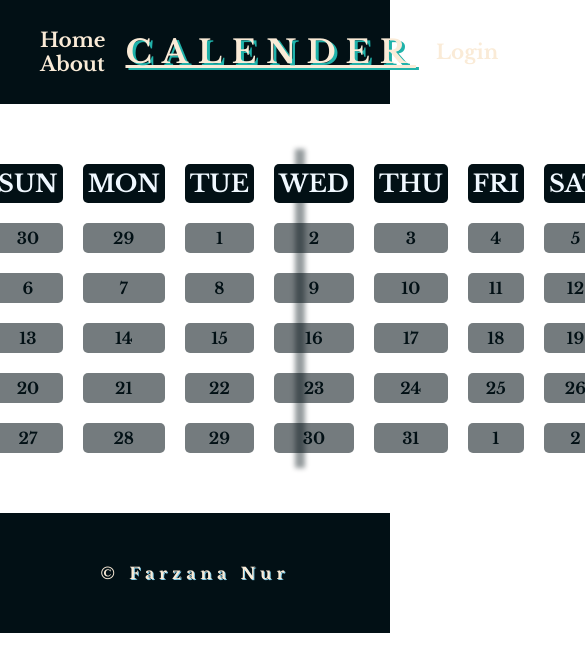
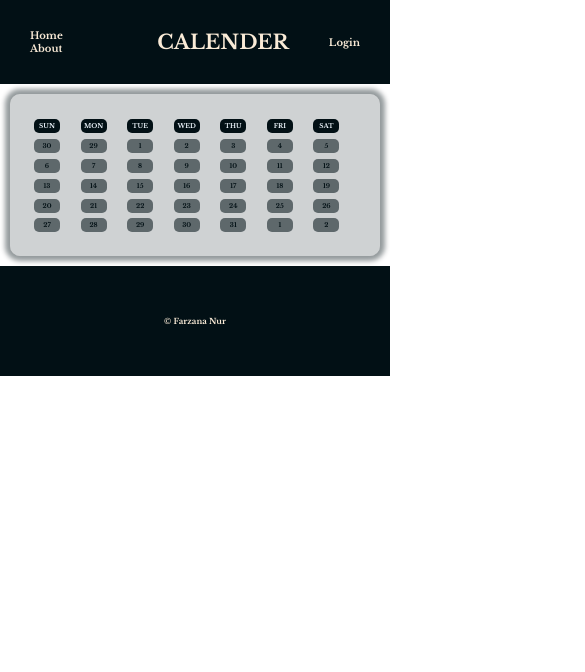
Before and after one commit to FarzanaNur/calendar, a plain HTML site: page index.html in a window 390 px wide. Shown: the top 672 px of the page, 585 px wide, since content can reach past the window. Drawn offline with nearby package versions, Linux system fonts and the light colour scheme.

Commit message:
responsive-1

```diff
--- a/css/style.css
+++ b/css/style.css
@@ -9,10 +9,10 @@
 /* header style */
 /* nav start */
 .header{
+    padding: 20px;
+    background-color:  #021015;
     /* position: relative; */
     /* border: 2px solid; */
-    padding: 20px;
-    background-color:  #021015;
     /* box-shadow: 0px 0px 5px 5px bisque; */
 }
 .nav-li{
@@ -38,26 +38,25 @@ nav a{
 }
 /* nav end */
 /* main body styling */
-main{
-    /* height: fit-content; */
-}
+
 /* calender section start */
 .calender-section{
+    padding: 40px;
+    margin: 50px;
     background-color: #02101530;
     box-shadow:0px 0px 5px 5px #0210156c;
     border-radius: 10px;
-    margin: 50px 300px;
-    display: flex;
-    justify-content: center;
+    /* display: flex; */
+    /* justify-content: center; */
     /* border: 2px solid red; */
     /* align-items: center; */
 }
 .calender-container{
-
     display: grid;
     grid-template-columns: repeat(7,1fr);
-    /* grid-template-rows: 20x repeat(5,40px); */
-    /* border: 2px solid #020715; */
+    /* grid-template-rows: repeat(6,70px); */
+    justify-content: center;
+    align-items: center;
     border-radius: 10px;
     /* width: 50%; */
 }
@@ -81,8 +80,6 @@ main{
     color: aliceblue;
 }
 .day a:hover{
-    /* font-size: 1.3em; */
-    /* letter-spacing: 5px; */
     transition-delay: .3s ease;
     font-weight: 700;
     text-shadow: 2px 2px lightseagreen;
@@ -114,18 +111,61 @@ main{
 }
 /* responsive styling */
 
-@media (max-width: 600px) {
+@media (max-width: 640px) {
+    .header{
+        padding: 10px;
+        gap: 0;
+    }
+    .nav-li{
+        font-size: 10px;
+        /* display: block; */
+    }
+    .nav-li a{
+        font-size: 10px;
+        /* display: block; */
+    }
+    .heading-title{
+        padding: 20px;
+        font-size: 20px;
+        letter-spacing: normal;
+        text-decoration: none;
+        text-shadow: none;
+        text-align: left;
+    }
+    .calender-section{
+        grid-template-columns: repeat(7,1fr);
+        grid-template-rows: repeat(5,20px);
+        margin: 10px;
+        padding: 2px;
+        /* border: 2px solid red; */
+    }
+    .calender-container{
+        grid-template-columns: repeat(7,1fr);
+        grid-template-rows: repeat(5,20px);
+        padding: 20px;
+        /* row-gap: 1px;
+        column-gap: 0px; */
+        /* border: 2px solid red; */
+    }
     .date,
     .day {
-        font-size: 1.2em; /* Slightly smaller text on small screens */
-        padding: 5px; /* Reduced padding */
+        margin: 2px;
+        padding: 3px;
+        font-size: .4em; /* Slightly smaller text on small screens */
+        height: fit-content;
+        width: 20px;
+
+        /* border: 2px solid red; */
+    }
+    .day a,.date{
+        font-size: .4rem;
+    }
+    .footer{
+        margin-bottom: 0;
+        font-size: .5em;
+        letter-spacing: normal;
+    }
+    .footer-text{
+        text-shadow: none;
     }
 }
-
-@media (max-width: 400px) {
-    .date,
-    .day {
-        font-size: 1em; /* Even smaller text for very small screens */
-        padding: 5px; /* Further reduced padding */
-    }
-}
--- a/index.html
+++ b/index.html
@@ -17,7 +17,7 @@
         <nav class="navbar">
             <ul class="nav-ul">
                 <li class="nav-li">
-                    <div class="nav-right">
+                    <div class="nav-left">
                         <a href="">Home</a>
                         <a href="">About</a>
                     </div>
```
